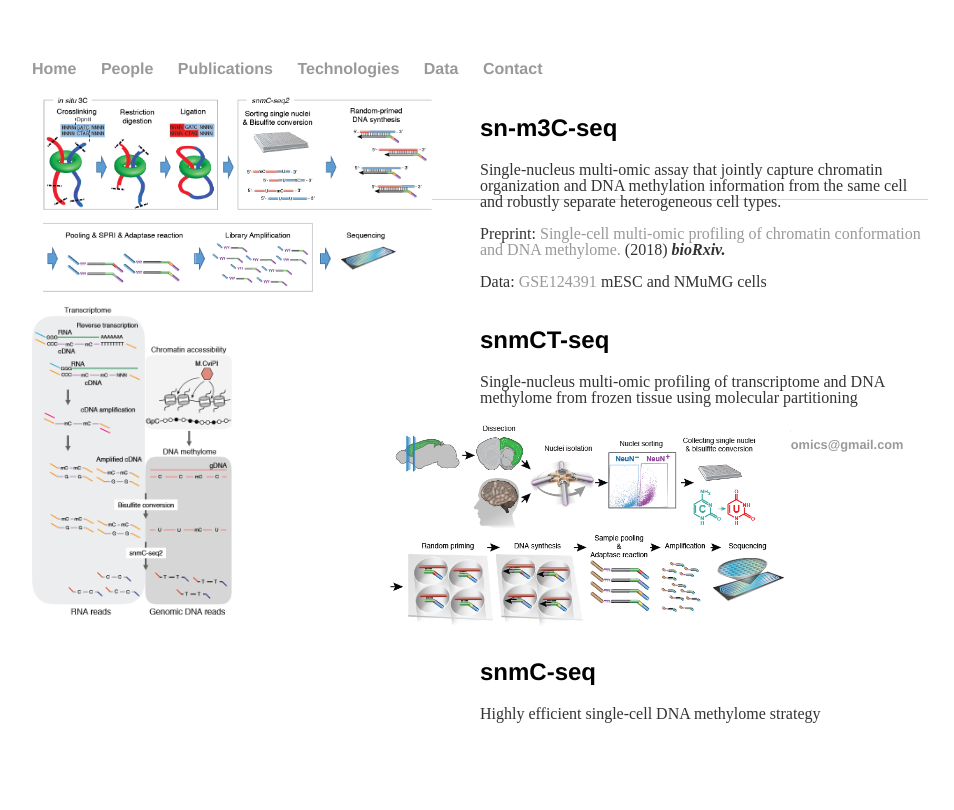
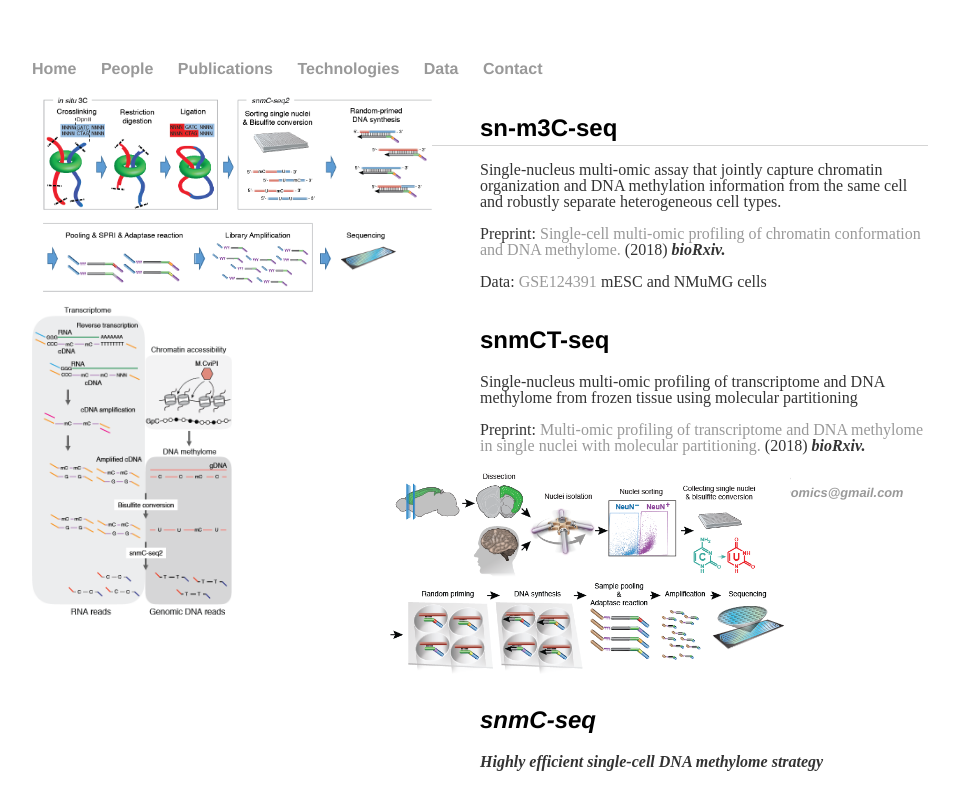
Before and after one commit to luogenomics/luogenomics.github.io, a Jekyll site: the page built from technologies/index.html, in a window 1280 px wide. Shown: the top 810 px of the page, without its empty margins (160-1114 px from the left). Built offline with Jekyll 4.4.1, drawn with Linux system fonts in a browser that asks for light colours.

Commit message:
Update index.html

```diff
--- a/technologies/index.html
+++ b/technologies/index.html
@@ -2,7 +2,7 @@
 layout: default
 title: Luo Lab Technologies
 ---
-<div class="projectbox">
+<div class="projectbox" height=400>
   <div class="projectmediabox pull-left">
     <a href="">
       <img width=400 class="projectmedia" src="m3C-seq.png" >
@@ -11,12 +11,10 @@
   <div class="projecttextbox pull-left">
     <h2> sn-m3C-seq </h2>
     <p> Single-nucleus multi-omic assay that jointly capture chromatin organization and DNA methylation information from the same cell and robustly separate heterogeneous cell types. </p>
-    <p>Preprint: <a href="https://www.biorxiv.org/content/10.1101/503235v1" target="_blank">Single-cell multi-omic profiling of chromatin conformation and DNA methylome. </a> (2018) <strong><em>bioRxiv.</strong></em></p>
-    <p>Data: <a href="https://www.ncbi.nlm.nih.gov/geo/query/acc.cgi?acc=GSE124391" target="_blank">GSE124391</a> mESC and NMuMG cells</p>
+    <p> Preprint: <a href="https://www.biorxiv.org/content/10.1101/503235v1" target="_blank">Single-cell multi-omic profiling of chromatin conformation and DNA methylome. </a> (2018) <strong><em>bioRxiv.</strong></em></p>
+    <p> Data: <a href="https://www.ncbi.nlm.nih.gov/geo/query/acc.cgi?acc=GSE124391" target="_blank">GSE124391</a> mESC and NMuMG cells</p>
   </div>
 </div>
-
-<br><br><br>
 
 <div class="projectbox">
   <div class="projectmediabox pull-left">
@@ -27,6 +25,7 @@
   <div class="projecttextbox pull-right">
     <h2> snmCT-seq </h2>
     <p> Single-nucleus multi-omic profiling of transcriptome and DNA methylome from frozen tissue using molecular partitioning </p>
+    <p> Preprint: <a href="https://www.biorxiv.org/content/10.1101/434845v1" target="_blank">Multi-omic profiling of transcriptome and DNA methylome in single nuclei with molecular partitioning.  </a> (2018) <strong><em>bioRxiv.</p>
   </div>
   <div class="smallspacer"></div>
   <div class="bigspacer"></div>
```
